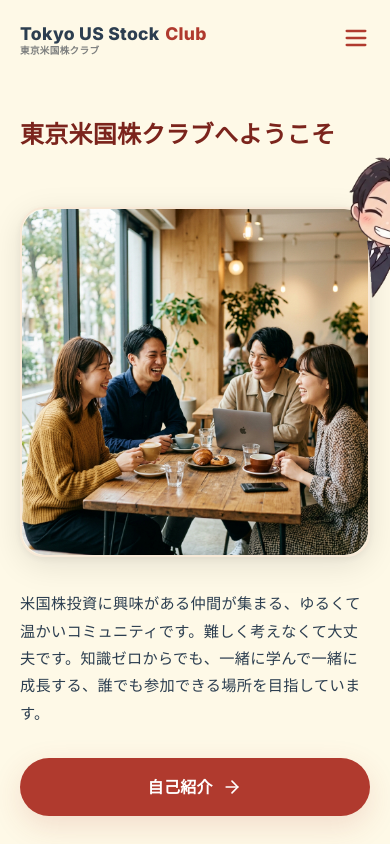
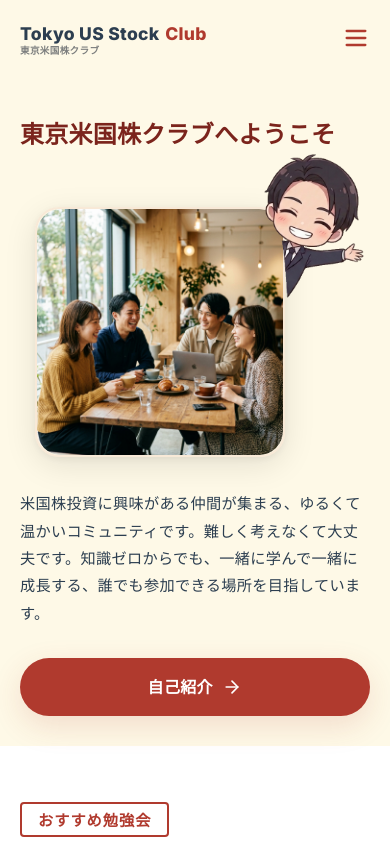
Before and after one commit to yutarotobioka0121-ship-it/tokyo-us-stock-site, a Next.js app: page / in a window 390 px wide. Built offline with nearby package versions, Linux system fonts and the light colour scheme; no server answers; a web font is replaced by a local one.

Commit message:
fix: resize study session image on desktop and prevent hero character from overflowing on mobile

```diff
--- a/src/app/globals.css
+++ b/src/app/globals.css
@@ -456,7 +456,7 @@ button {
 
 .featured-grid {
   display: grid;
-  grid-template-columns: 1.15fr 0.85fr;
+  grid-template-columns: 1fr 1fr;
   gap: clamp(3rem, 5vw, 6rem);
   align-items: center;
 }
@@ -1524,11 +1524,11 @@ button {
 }
 
 @media (max-width: 992px) {
-  .hero-image-mobile {
-    display: block;
-    width: 100%;
-    max-width: 500px;
-    margin: 2rem auto 2rem !important;
+  .hero-image-mobile.hero-peek-container {
+    display: block !important;
+    width: calc(100% - 100px) !important;
+    max-width: 275px !important;
+    margin: 2rem auto 2rem 15px !important;
   }
   .hero-image-desktop {
     display: none !important;
```
